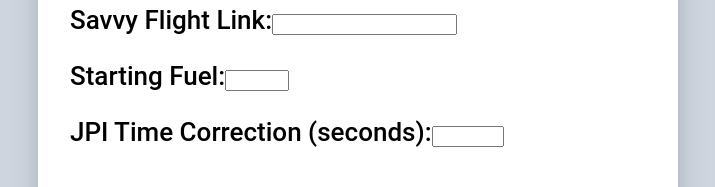
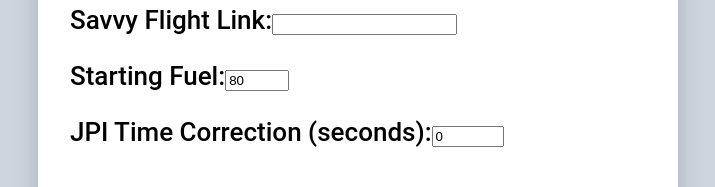
Before and after one commit to zerotreedelta/zerotreedelta-ui, a React (Create React App) app: page /garmin-conversion in a window 1280 px wide. Shown: the part 219-406 px from the top of the page, without its empty margins (282-997 px from the left). Built offline with nearby package versions, Linux system fonts and the light colour scheme.

Commit message:
defaults

```diff
--- a/src/pages/UploadPage.js
+++ b/src/pages/UploadPage.js
@@ -23,7 +23,7 @@
     this.renderActions = this.renderActions.bind(this);
     this.updateSavvyPath = this.updateSavvyPath.bind(this);
     this.updateStartingFuel = this.updateStartingFuel.bind(this);
-    this.jpiOffset = this.updateJpiOffset.bind(this);
+    this.updateJpiOffset = this.updateJpiOffset.bind(this);
   }
 
   onFilesAdded(files) {
@@ -167,11 +167,11 @@
 
         	<p><label>
         		Starting Fuel:
-  			    <input type="number" min="0" max="200" name="fuel" onChange={this.updateStartingFuel} />
+  			    <input type="number" min="0" max="200" value="80" name="fuel" onChange={this.updateStartingFuel} />
   			</label></p>
         	<p><label>
     		JPI Time Correction (seconds):
-			    <input type="number" min="-600" max="600" name="jpiOffset" onChange={this.updateJpiOffset} />
+			    <input type="number" min="-600" max="600" value="0" name="jpiOffset" onChange={this.updateJpiOffset} />
 			</label></p>
         	</form>
         </div>
```
